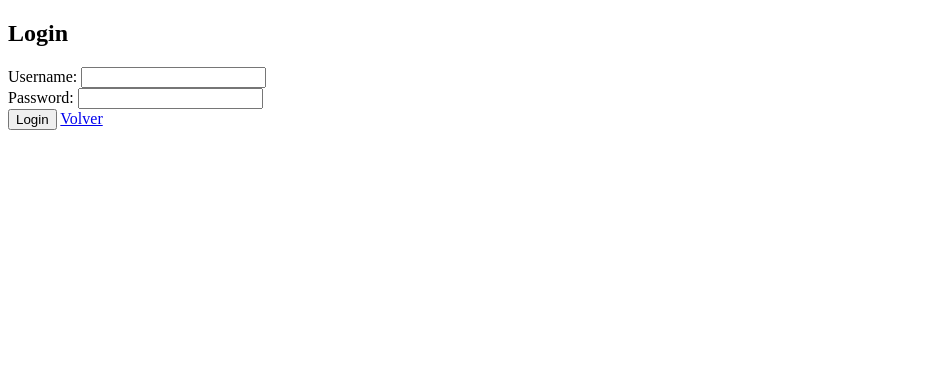
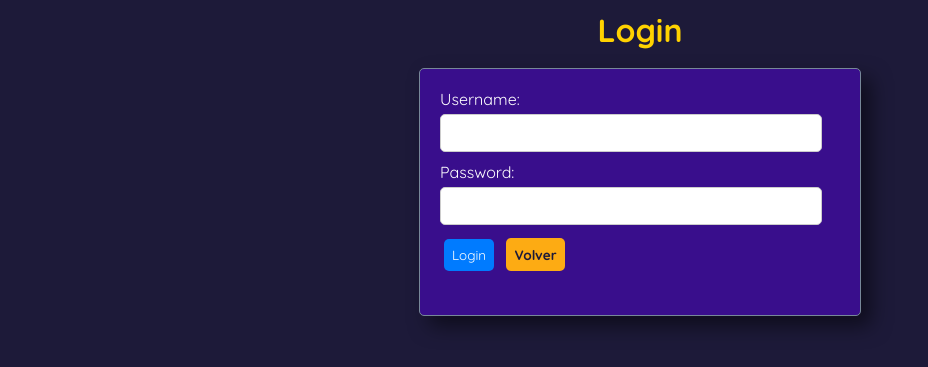
Before and after one commit to GI-gabriel/cac-24166-grupo-10-backend, a Flask app: page /login in a window 1280 px wide. Shown: the top 367 px of the page, without its empty margins (0-928 px from the left). Run offline with Flask 3, Linux system fonts and the light colour scheme.

Commit message:
Añade estilos a login.html

```diff
--- /dev/null
+++ b/back/app/static/css/crud_styles.css
@@ -0,0 +1,149 @@
+/* Estilos para todo el proyecto */
+@import url('https://fonts.googleapis.com/css2?family=Quicksand:wght@300..700&display=swap');
+
+* {
+  font-family: 'Quicksand', sans-serif;
+  margin: 0;
+}
+
+body {
+  font-family: Mon;
+  background-color: #1d1a39;
+  color: white;
+}
+
+.contenedor-centrado {
+  display: flex;
+  width: 100%;
+  justify-content: center;
+}
+
+.logo-centrado {
+  display: flex;
+  justify-content: center;
+  align-items: center;
+  margin-bottom: 5px;
+  margin-top: 120px;
+}
+
+.navbar-index {
+  margin: 0;
+  padding: 0;
+  top: 0;
+  width: 100vw;
+  height: 100px;
+  background-color: #390E8C;
+  display: flex;
+  justify-content: flex-start;
+  align-items: center;
+
+  overflow: hidden;
+  margin-bottom: 20px;
+  position: fixed !important;
+  box-shadow: 10px 10px 20px rgba(0, 0, 0, 0.5);
+}
+
+.logo-nav {
+  height: 80%;
+  overflow: hidden;
+  margin-left: 1em;
+}
+
+p {
+  font-family: 'Times New Roman', Times, serif;
+  background-color: #f9f9f9;
+  max-width: 400px;
+  margin: 0 auto;
+  padding: 20px;
+}
+
+h1,
+h2,
+h3,
+h4,
+h5,
+h6 {
+  text-align: center;
+  color: #ffd200;
+}
+
+form {
+  max-width: 400px;
+  margin: 0 auto;
+  padding: 20px;
+  background-color: #390e8c;
+  border: 1px solid lightslategray;
+  border-radius: 5px;
+  box-shadow: 10px 10px 20px rgba(0, 0, 0, 0.5);
+}
+
+table {
+  max-width: 90%;
+  margin: 0 auto;
+  padding: 20px;
+  background-color: #390e8c;
+  border: 1px solid lightslategray;
+  border-radius: 5px;
+  box-shadow: 10px 10px 20px rgba(0, 0, 0, 0.5);
+}
+
+label {
+  display: block;
+  margin-bottom: 5px;
+}
+
+input[type="text"],
+input[type="number"],
+input[type="password"],
+textarea {
+  width: 90%;
+  padding: 10px;
+  margin-bottom: 10px;
+  border: 1px solid #cccccc;
+  border-radius: 5px;
+}
+
+input[type="submit"] {
+  padding: 10px;
+  background-color: #007bff;
+  color: #ffffff;
+  border: none;
+  border-radius: 5px;
+  cursor: pointer;
+}
+
+input[type="submit"]:hover {
+  background-color: #0056b3;
+}
+
+button {
+  padding: 8px;
+  margin: 4px;
+  background-color: #007bff;
+  color: #ffffff;
+  border: none;
+  border-radius: 5px;
+  cursor: pointer;
+}
+
+button:hover {
+  background-color: #0056b3;
+}
+
+a {
+  padding: 8px;
+  margin: 4px;
+  background-color: #fdab13;
+  color: #1d1a39;
+  border: none;
+  border-radius: 5px;
+  cursor: pointer;
+  text-decoration: none;
+  font-size: 85%;
+  font-weight: 800;
+}
+
+a:hover {
+  background-color: #1d1a39;
+  color: #fdab13
+}
--- a/back/app/templates/login.html
+++ b/back/app/templates/login.html
@@ -1,11 +1,19 @@
-<!doctype html>
-<html lang="en">
+<!DOCTYPE html>
+<html lang="es">
+
 <head>
   <meta charset="UTF-8">
+  <meta name="viewport" content="width=device-width, initial-scale=1.0">
   <title>Login</title>
+  <link rel="stylesheet" href="./static/css/crud_styles.css">
 </head>
+
 <body>
-    <h2>Login</h2>
+  <header>
+    <nav style="padding: 0.3rem 1rem">
+    </nav>
+  </header>
+  <h1>Login</h1><br>
   <form method="post">
     <label for="username">Username:</label>
     <input type="text" id="username" name="username" required>
@@ -15,7 +23,7 @@
     <br>
     <button type="submit">Login</button>
     <a href="http://localhost:5500/front/index.html">Volver</a>
-    </form>
+    <br><br>
     {% with messages = get_flashed_messages() %}
       {% if messages %}
         <ul>
@@ -25,5 +33,7 @@
         </ul>
       {% endif %}
     {% endwith %}
+  </form>
 </body>
+
 </html>
```
Lines whose indentation alone changed are shown as unchanged.
